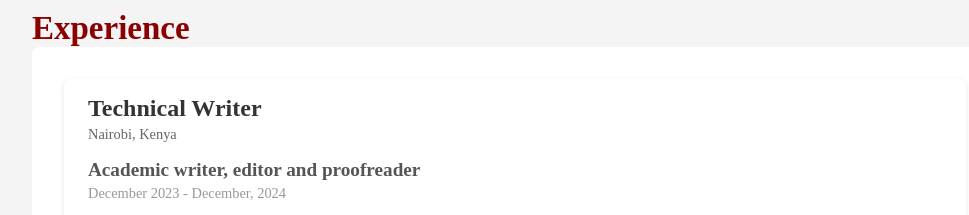
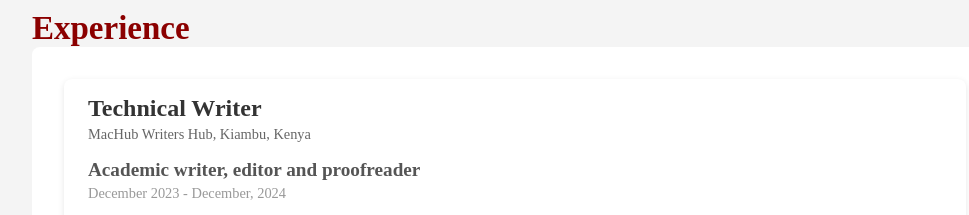
Before and after one commit to Wizard-hash2/Arosite, a plain HTML site: page index.html in a window 1280 px wide. Shown: the part 2440-2655 px from the top of the page, without its empty margins (250-1219 px from the left). Drawn offline with nearby package versions, Linux system fonts and the light colour scheme.

Commit message:
mychanges

```diff
--- a/index.html
+++ b/index.html
@@ -347,7 +347,7 @@
     -->
       <div class="education-item">
         <h3>Technical Writer</h3>
-        <span class="education-location">Nairobi, Kenya</span>
+        <span class="education-location">MacHub Writers Hub, Kiambu, Kenya</span>
 
 
         <h4>Academic writer, editor and proofreader </h4>
```
